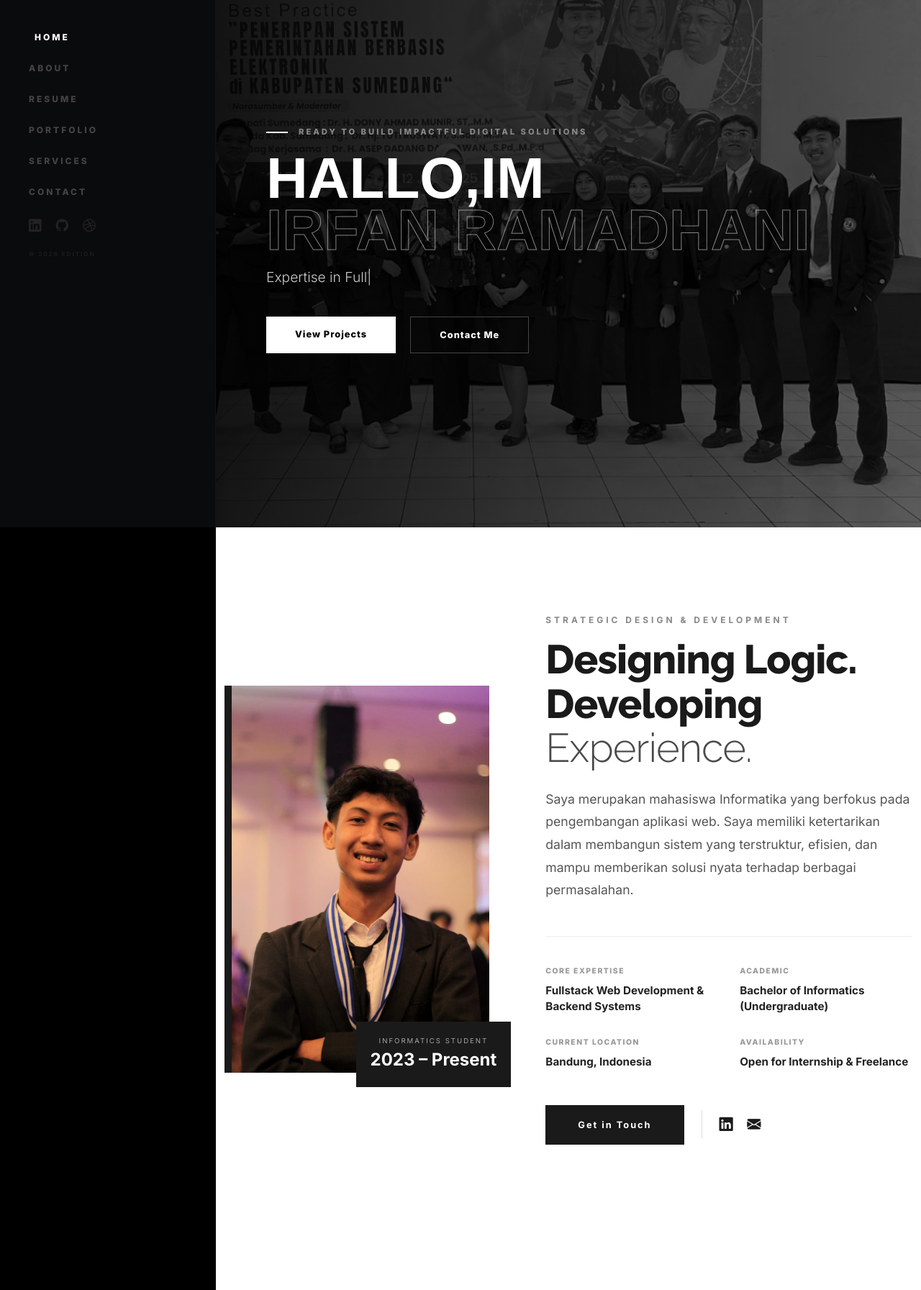
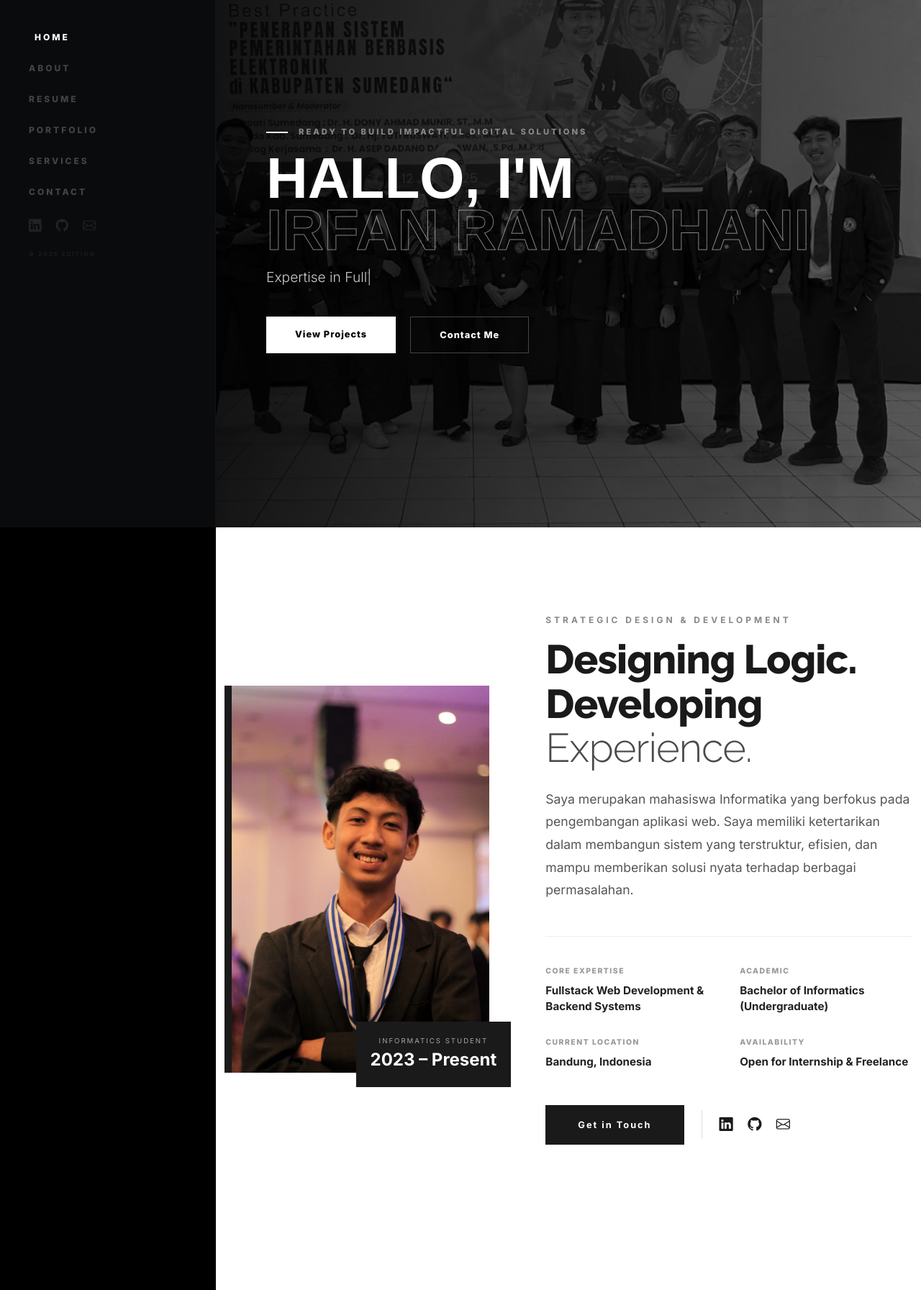
Before and after one commit to Irfan17101/IrfanRamadhani, a plain HTML site: page index.html in a window 1280 px wide. Shown: the part 67-1860 px from the top of the page at 72% size. Drawn offline with Linux system fonts and the light colour scheme.

Commit message:
revisi lagi

```diff
--- a/index.html
+++ b/index.html
@@ -234,9 +234,16 @@
 
     <div class="header-footer">
       <div class="social-minimal-box">
-        <a href="#"><i class="bi bi-linkedin"></i></a>
-        <a href="#"><i class="bi bi-github"></i></a>
-        <a href="#"><i class="bi bi-dribbble"></i></a>
+        <a href="https://www.linkedin.com/in/irfan-ramadhani2-15a44a297/" target="_blank">
+          <i class="bi bi-linkedin"></i>
+        </a>
+
+        <a href="https://github.com/Irfan17101" target="_blank">
+          <i class="bi bi-github"></i>
+        </a>
+        <a href="mailto:irfanramadhani1710@gmail.com" target="_blank" title="Email Saya">
+          <i class="bi bi-envelope"></i>
+        </a>
       </div>
       <div class="copyright-label">© 2026 EDITION</div>
     </div>
@@ -252,7 +259,7 @@
             <span class="line"></span>
             <span class="tag">READY TO BUILD IMPACTFUL DIGITAL SOLUTIONS</span>
           </div>
-          <h2 class="hero-title">HALLO,IM<br><span class="outline-title">IRFAN RAMADHANI</span></h2>
+          <h2 class="hero-title">HALLO, I'M<br><span class="outline-title">IRFAN RAMADHANI</span></h2>
           <p class="hero-typed">
             Expertise in <span class="typed" data-typed-items="Web Applications, Fullstack Development, UI/UX Strategy">System Architecture</span>
           </p>
@@ -320,8 +327,18 @@
                 <a href="#" class="cta-premium">Get in Touch</a>
                 <div class="divider-v"></div>
                 <div class="social-icons-minimal">
-                  <a href="#"><i class="bi bi-linkedin"></i></a>
-                  <a href="#"><i class="bi bi-envelope-fill"></i></a>
+                  <a href="https://www.linkedin.com/in/irfan-ramadhani2-15a44a297/" target="_blank" title="LinkedIn">
+                    <i class="bi bi-linkedin"></i>
+                  </a>
+
+                  <a href="https://github.com/Irfan17101" target="_blank" title="GitHub">
+                    <i class="bi bi-github"></i>
+                  </a>
+
+                  <a href="mailto:irfanramadhani1710@gmail.com" title="Email">
+                    <i class="bi bi-envelope"></i>
+                  </a>
+
                 </div>
               </div>
             </div>
```
